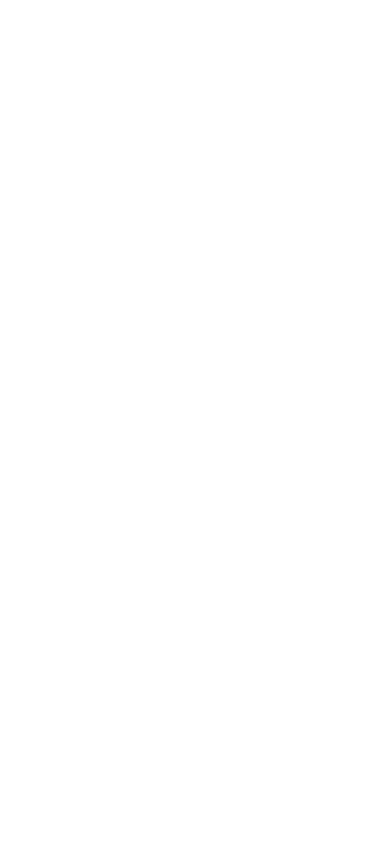
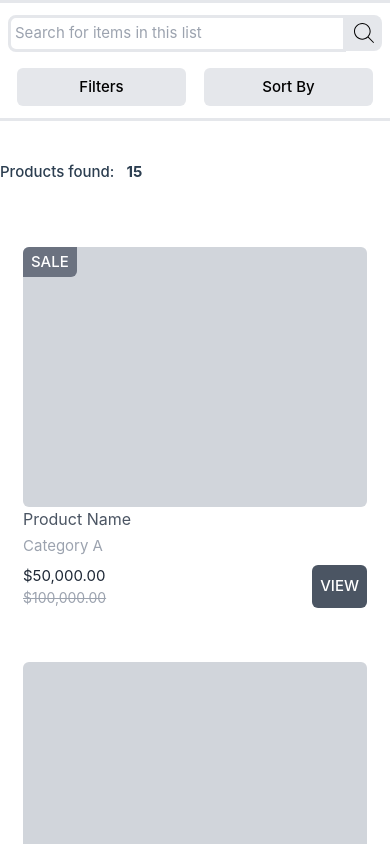
Before and after one commit to tolubydesign/store-front, a Vue app: page /category/1 in a window 390 px wide. Before the commit this address had no page. Shown: the top 844 px of the page. Built offline with nearby package versions, Linux system fonts and the light colour scheme.

Commit message:
ADD basic mobile view

```diff
--- a/src/components/icons/IconArrowDirectionRight.vue
+++ b/src/components/icons/IconArrowDirectionRight.vue
@@ -1,5 +1,5 @@
 <template>
-  <svg :fill="color" :height="height + 'px'" :width="width + 'px'" version="1.1" id="Layer_1" xmlns="http://www.w3.org/2000/svg"
+  <svg :class="class" :fill="color" :height="height + 'px'" :width="width + 'px'" version="1.1" id="Layer_1" xmlns="http://www.w3.org/2000/svg"
     xmlns:xlink="http://www.w3.org/1999/xlink" viewBox="0 0 330 330" xml:space="preserve">
     <path id="XMLID_7_" d="M288.107,116.894c-5.858-5.858-15.355-5.858-21.213,0c-5.858,5.858-5.858,15.355,0,21.213L278.787,150H15
 	c-8.284,0-15,6.716-15,15c0,8.284,6.716,15,15,15h263.787l-11.894,11.893c-5.858,5.858-5.858,15.355,0,21.213
@@ -10,6 +10,7 @@
 
 <script setup lang="ts">
 defineProps<{
+  class: string,
   width: number,
   height: number,
   color: string
--- a/src/components/pages/Main.vue
+++ b/src/components/pages/Main.vue
@@ -26,9 +26,8 @@ onMounted(() => {
 <template>
   <div>
     <ProductSearchHeader />
-
-    <div class="grid sm:grid-cols-[160px_minmax(900px,_1fr)] mt-10 max-w-[1400px] mx-auto">
-      <CategoriesSideBar />
+    <div class="grid md:grid-cols-[160px_minmax(0,_1fr)] mt-10 max-w-[1400px] mx-auto">
+      <CategoriesSideBar class="hidden md:block"  />
       <ProductDisplay />
     </div>
   </div>
--- a/src/components/shared/CategoriesSideBar.vue
+++ b/src/components/shared/CategoriesSideBar.vue
@@ -1,9 +1,7 @@
 <script setup lang="ts">
 import { useProductStore } from '@/stores/product';
-import IconSearch from '@/components/icons/IconSearch.vue'
-import IconDropDown from '@/components/icons/IconDropDown.vue'
 import { storeToRefs } from 'pinia';
-import { onMounted, ref, watchEffect } from 'vue';
+import { ref } from 'vue';
 import { useRouter } from 'vue-router';
 import { type ProductCategory } from "@/models/product.model";
 
@@ -18,7 +16,7 @@ const checkedCategories = ref([])
 const selectedCategory = ref<Record<ProductCategory, number> | undefined>(undefined)
 
 const categoryGroupClassName = "flex flex-col justify-center items-center";
-const categorySelector = "selector--dropdown-basic rounded-md pl-4 pr-8 py-2 font-medium text-black bg-gray-200";
+const categorySelector = "selector--dropdown-basic rounded-md pl-4 pr-8 py-2 font-medium text-black bg-gray-200 w-full";
 const sortTitle = "text-gray-700 font-medium md:text-base mr-2";
 const sortSelectorOption = "sort--selector-option font-medium";
 
@@ -39,8 +37,8 @@ const sortSelectorOption = "sort--selector-option font-medium";
     <div class="flex flex-col">
       <template v-if="productCategories" v-for="(total, category) in productCategories">
         <div class="flex flex-row mt-3">
-          <input class="mr-2" type="checkbox" :id="category" :value="category" v-model="checkedCategories">
-          <label :for="category" class="flex">
+          <input class="mr-2 hover:cursor-pointer" type="checkbox" :id="category" :value="category" v-model="checkedCategories">
+          <label :for="category" class="flex hover:cursor-pointer">
             <p class=" mr-4">{{ category }}</p>
             <p class="">{{ total }}</p>
           </label>
--- a/src/components/shared/Product.vue
+++ b/src/components/shared/Product.vue
@@ -1,6 +1,6 @@
 <script setup lang="ts">
 import IconArrowDirectionRight from "@/components/icons/IconArrowDirectionRight.vue"
-import { computed, reactive, ref } from 'vue';
+import { ref } from 'vue';
 import { useRouter } from 'vue-router';
 import type { Product } from '@/models/product.model';
 
@@ -20,7 +20,7 @@ const sectionClassName = "product--section block px-5 py-5 rounded-md border-[3p
 const saleBadgeClassName = "absolute top-0 left-0 bg-gray-500 rounded-tl-md rounded-br-md px-2 py-1";
 const productInformationClassName = "md:mt-4";
 const productImageGroupClassName = "rounded-md min-h-[260px] bg-gray-300";
-const viewProductButtonClassName = `flex flex-row justify-center items-center bg-gray-600 text-white font-medium px-6 rounded-md`;
+const viewProductButtonClassName = `flex flex-row justify-center items-center bg-gray-600 text-white font-medium px-2 sm:px-3 md:px-2 xl:px-6 rounded-md`;
 const basicPriceText = "font-normal text-md md:text-base text-gray-800";
 const dimmedPriceText = "font-normal text-sm md:text-md text-gray-400";
 
@@ -35,7 +35,7 @@ const formatCurrency = (currency: number): string => {
 </script>
 
 <template>
-  <div data-element="Products Header Component" :class="sectionClassName" @mouseenter="updateProductViewState(true)"
+  <div data-element="Product Component" :class="sectionClassName" @mouseenter="updateProductViewState(true)"
     @mouseleave="updateProductViewState(false)">
     <div class="flex flex-col relative">
 
@@ -44,7 +44,7 @@ const formatCurrency = (currency: number): string => {
       </div>
 
       <div :class="productImageGroupClassName">
-        <img class="" src="" srcset="" />
+        <!-- <img class="" src="_blank" srcset="" /> -->
       </div>
 
       <div :class="productInformationClassName">
@@ -61,9 +61,11 @@ const formatCurrency = (currency: number): string => {
             </p>
           </div>
 
-          <button on :class="[{'opacity-0': !showViewButton }, viewProductButtonClassName, buttonOpacityTransitionProperties]">
-            <p class="text-white text-base md:text-lg font-medium mr-3 uppercase">View</p>
-            <IconArrowDirectionRight :width="40" :height="40" :color="'#fff'" />
+          <button on
+            :class="[{ 'md:opacity-0': !showViewButton }, viewProductButtonClassName, buttonOpacityTransitionProperties]">
+            <p class="text-white text-xm md:text-sm md:text-lg font-medium md:mr-3 uppercase">View</p>
+            <IconArrowDirectionRight class="hidden md:block w-full max-w-[25px] max-w-[25px] lg:max-w-[40px] lg:max-h-[40px]" :width="40"
+              :height="40" :color="'#fff'" />
           </button>
         </div>
       </div>
--- a/src/components/shared/ProductDisplay.vue
+++ b/src/components/shared/ProductDisplay.vue
@@ -1,10 +1,7 @@
 <script setup lang="ts">
 import { useProductStore } from '@/stores/product';
-import IconSearch from '@/components/icons/IconSearch.vue'
-import IconDropDown from '@/components/icons/IconDropDown.vue'
 import { storeToRefs } from 'pinia';
 import { onMounted, ref, watchEffect } from 'vue';
-import { useRouter } from 'vue-router';
 import Product from '@/components/shared/Product.vue';
 
 // Class names
@@ -29,8 +26,8 @@ watchEffect(() => {
 </script>
 
 <template>
-  <div data-element="Products Header Component" :class="sectionClassName">
-    <div class="grid grid-cols-1 sm:grid-cols-4 lg:grid-cols-4 gap-2 w-full">
+  <div data-element="Products Display Component" :class="sectionClassName">
+    <div class="grid grid-cols-1 sm:grid-cols-2 md:grid-cols-2 lg:grid-cols-3 xl:grid-cols-4 gap-2 w-full">
       <template v-for="product in orderedProducts" :key="product.id">
         <Product :product="product" />
       </template>
--- a/src/components/shared/ProductSearchHeader.vue
+++ b/src/components/shared/ProductSearchHeader.vue
@@ -1,16 +1,15 @@
 <script setup lang="ts">
 import { useProductStore } from '@/stores/product';
 import IconSearch from '@/components/icons/IconSearch.vue'
-import IconDropDown from '@/components/icons/IconDropDown.vue'
 import { storeToRefs } from 'pinia';
-import { onMounted, ref } from 'vue';
+import { ref } from 'vue';
 import { useRouter } from 'vue-router';
 
 const router = useRouter();
 
 // Store
 const productStore = useProductStore();
-const { products, orderedProducts } = storeToRefs(productStore);
+const { products } = storeToRefs(productStore);
 
 const searchInputValue = ref("");
 const sortingOptions = ref<{ value: string, text: string }[]>([
@@ -36,16 +35,19 @@ const sortingOptions = ref<{ value: string, text: string }[]>([
   }
 ]);
 const sortingSelection = ref(sortingOptions.value[0].value)
+const filterDropdown = ref(false);
+const sortByDropdown = ref(false);
 
 // Class names
 const sectionClassName = "product--header--component py-3 border-y-[3px] border-gray-200 px-2 w-full";
-const headerProductSearchGroupClassName = "flex flex-row justify-center items-center header--listing--group";
-const searchInputGroupClassName = "flex flex-row justify-center items-center header--search--group"
-const searchInputClassName = "border-[3px] border-gray-200 rounded-l-lg p-1";
+const headerProductSearchGroupClassName = "flex flex-row justify-center items-center header--listing--group w-full md:w-auto";
+const searchInputGroupClassName = "flex flex-row w-full md:w-auto justify-center items-center header--search--group"
+const searchInputClassName = "border-[3px] border-gray-200 rounded-l-lg p-1 w-full md:w-auto";
 const searchButtonClassName = "bg-gray-200 p-2 rounded-r-lg";
-const sortByGroupClassName = "flex flex-row justify-center items-center";
+const sortByGroupClassName = "hidden md:flex flex-row justify-center items-center";
 const sortTitle = "text-gray-700 font-medium md:text-base mr-2";
-const sortSelector = "selector--dropdown-basic rounded-md px-7 py-2 font-medium text-black bg-gray-200";
+const sortSelectorClassName = "selector--dropdown-basic rounded-md px-7 py-2 font-medium text-black bg-gray-200";
+const mobileSortSelectorClassName = "px-4 py-2 font-medium text-black bg-gray-200 rounded-md w-[45%] mx-[2.5%]"
 const sortSelectorOption = "sort--selector-option font-medium";
 
 function updateSearchInputValue(event: Event | any) {
@@ -58,13 +60,16 @@ function searchForItem() {
   console.log("search input value", searchInputValue.value);
 }
 
+const showFilters = () => filterDropdown.value != filterDropdown.value;
+const showSortBy = () => sortByDropdown.value != sortByDropdown.value;
+
 </script>
 
 <template>
   <div data-element="Products Header Component" :class="sectionClassName">
-    <div class="flex flex-row justify-between items-center max-w-[1400px] mx-auto">
+    <div class="flex flex-row justify-between items-center max-w-[1400px] mx-auto ">
       <div :class="headerProductSearchGroupClassName">
-        <div v-if="products && products.length" class="md:mr-[50px] flex flex-row">
+        <div v-if="products && products.length" class="hidden md:flex flex-row md:mr-[50px]">
           <p class="font-medium mr-3">Products found:</p>
           <p class="font-bold">{{ products.length }}</p>
         </div>
@@ -75,20 +80,40 @@ function searchForItem() {
           <button :class="searchButtonClassName" @click="searchForItem">
             <IconSearch :height="20" :width="20" />
           </button>
-
-          {{ searchInputValue }}
         </div>
       </div>
 
       <div :class="sortByGroupClassName">
         <p :class="sortTitle">Sort By:</p>
 
-        <select :class="sortSelector" name="sorting" id="sorting-selector" v-model="sortingSelection">
+        <select :class="sortSelectorClassName" name="sorting" id="sorting-selector" v-model="sortingSelection">
           <template v-for="option in sortingOptions">
             <option :class="sortSelectorOption" :value="option.value">{{ option.text }}</option>
           </template>
         </select>
       </div>
+    </div>
+
+    <!-- mobile sort and filter -->
+    <div class="flex md:hidden flex-row justify-around items-center mt-4">
+      <button :class="mobileSortSelectorClassName" @click="showFilters()">
+        Filters
+      </button>
+
+      <button :class="mobileSortSelectorClassName" @click="showSortBy()">
+        Sort By
+      </button>
+    </div>
+
+    <!-- TODO: create dropdown for filters (categories) and sort by (asc and desc) -->
+    <div></div>
+  </div>
+
+  <!-- mobile -->
+  <div class="flex md:hidden flex-start mt-10">
+    <div v-if="products && products.length" class="flex flex-row">
+      <p class="font-medium mr-3">Products found:</p>
+      <p class="font-bold">{{ products.length }}</p>
     </div>
   </div>
 </template>
--- a/src/router/index.ts
+++ b/src/router/index.ts
@@ -15,8 +15,14 @@ const router = createRouter({
       // route level code-splitting
       // this generates a separate chunk (About.[hash].js) for this route
       // which is lazy-loaded when the route is visited.
-      component: () => import('@/views/HomeView.vue')
-    }
+      component: () => import('@/views/AboutView.vue')
+    },
+
+    {
+      path: '/category/:id',
+      name: 'category',
+      component: () => import("@/views/HomeView.vue")
+    },
   ]
 })
 
```
